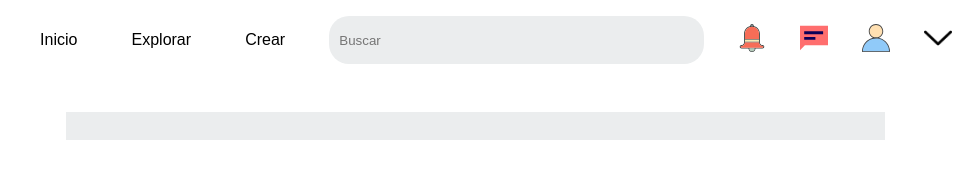
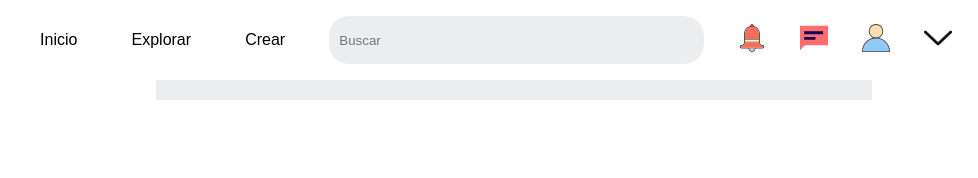
Before and after one commit to RadiooGaga/PROYECTO-3-PINTEREST, a website built with Vite: page index.html in a window 1024 px wide. Shown: the full height of the page, 46-1024 px from the left. Built offline with nearby package versions, Linux system fonts and the light colour scheme; no server answers; files whose address does not match are found by name.

Commit message:
ultima correccion

```diff
--- a/style.css
+++ b/style.css
@@ -90,13 +90,11 @@
 
 #noPicsAvailableId {
     display: flex;
-    width: 80%;
+    width: 90%;
     justify-content: center;
-    position: relative;
-    padding: var(--padding-l);
+    text-align: center;
+    padding: var(--padding-m);
     background-color: var(--rtc-color-lightGrey);
-    top: 7em;
-    left: 7em;
     height: auto;
     z-index: 0;
 }
@@ -107,6 +105,7 @@
 
 #pinterestGallery {
     display: flex;
+    justify-content: center;
     flex-wrap: wrap;
 }
 
@@ -262,6 +261,17 @@
         top: 6em;
     }
 
+    #noPicsAvailableId {
+        width: 70%;
+        position: relative;
+        top: 5em;
+        left: 3em;
+        padding: var(--padding-m);
+        background-color: var(--rtc-color-lightGrey);
+        height: auto;
+        z-index: 0;
+    }
+
     #pinterestFooter, footer {
         display: none;
     }
@@ -289,6 +299,17 @@
         gap: 16px;
         position: relative;
         top: 6em;
+    }
+
+    #noPicsAvailableId {
+        width: 70%;
+        position: relative;
+        top: 5em;
+        left: 3em;
+        padding: var(--padding-m);
+        background-color: var(--rtc-color-lightGrey);
+        height: auto;
+        z-index: 0;
     }
 
     #pinterestFooter, footer {
@@ -321,6 +342,17 @@
         top: 6em;
     }
 
+    #noPicsAvailableId {
+        width: 70%;
+        position: relative;
+        top: 5em;
+        left: 3em;
+        padding: var(--padding-m);
+        background-color: var(--rtc-color-lightGrey);
+        height: auto;
+        z-index: 0;
+    }
+
     #pinterestFooter, footer {
         display: none;
     }
```
